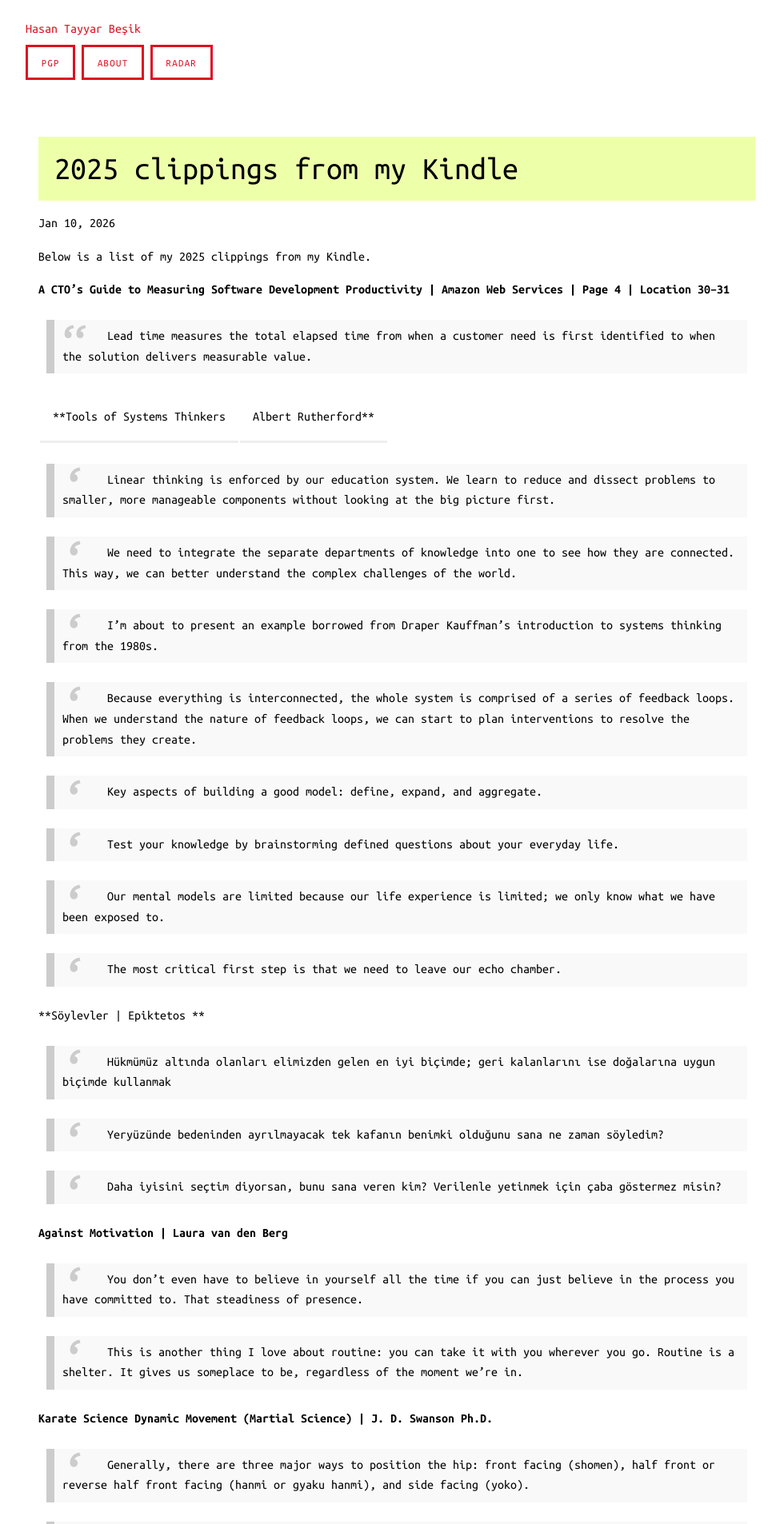
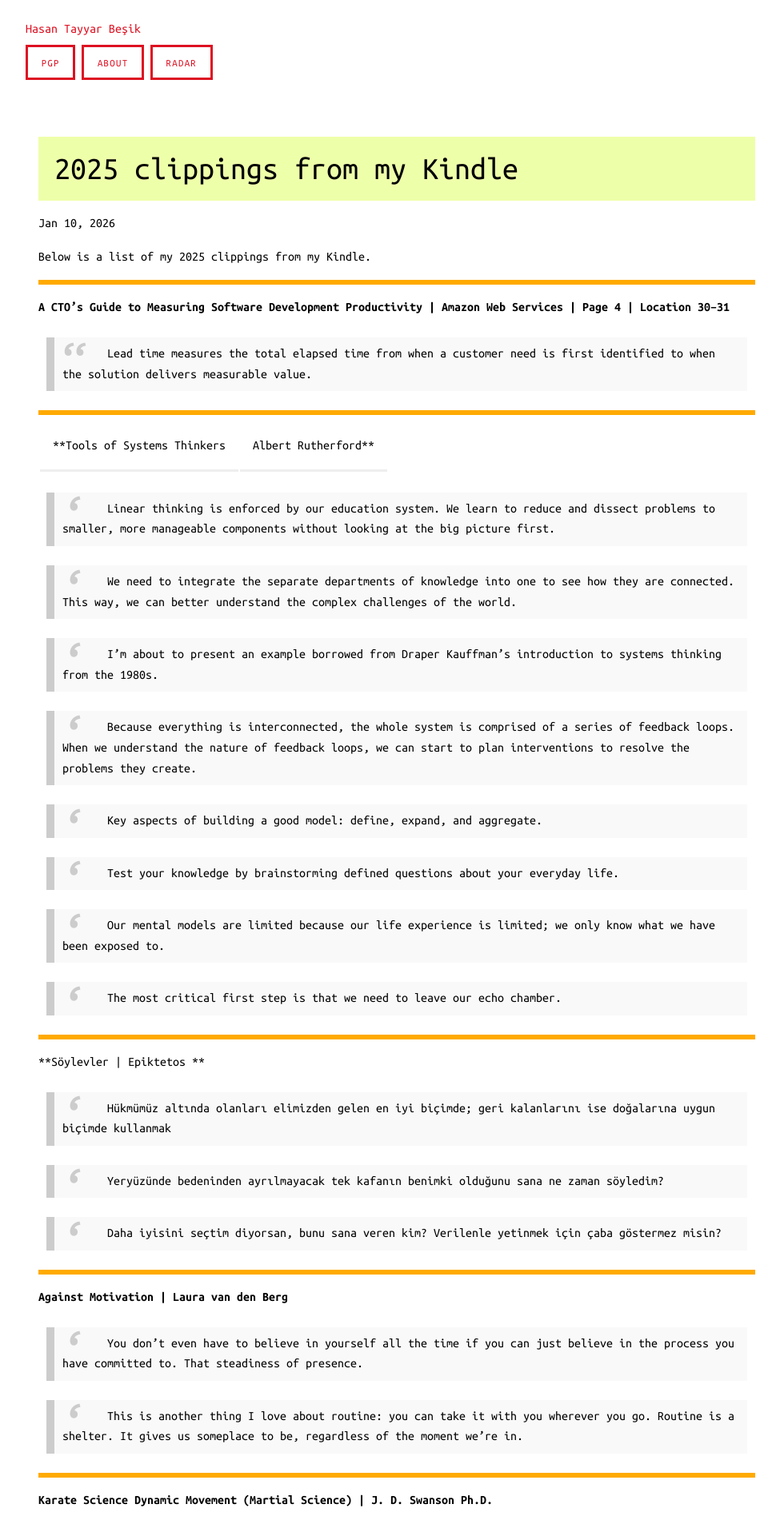
Before and after one commit to hasantayyar/hasantayyar.net, a Jekyll site: the page built from _posts/2026-01-10-clippings.md, in a window 1280 px wide. Shown: the top 1906 px of the page at 80% size, without its empty margins (144-1119 px from the left). Built offline with Jekyll 4.4.1, drawn with Linux system fonts in a browser that asks for light colours; Markdown is read by kramdown in place of the engine named in the settings.

```diff
--- a/_posts/2026-01-10-clippings.md
+++ b/_posts/2026-01-10-clippings.md
@@ -7,10 +7,12 @@ categories: EIL
 
 Below is a list of my 2025 clippings from my Kindle.
 
+__________________
 
 **A CTO’s Guide to Measuring Software Development Productivity | Amazon Web Services | Page 4 | Location 30–31**
 > Lead time measures the total elapsed time from when a customer need is first identified to when the solution delivers measurable value.
 
+__________________
 
 **Tools of Systems Thinkers | Albert Rutherford**
 
@@ -30,6 +32,7 @@ Below is a list of my 2025 clippings from my Kindle.
 
 > The most critical first step is that we need to leave our echo chamber.
 
+__________________
 
 **Söylevler | Epiktetos **
 > Hükmümüz altında olanları elimizden gelen en iyi biçimde; geri kalanlarını ise doğalarına uygun biçimde kullanmak
@@ -38,12 +41,14 @@ Below is a list of my 2025 clippings from my Kindle.
 
 > Daha iyisini seçtim diyorsan, bunu sana veren kim? Verilenle yetinmek için çaba göstermez misin?
 
+__________________
 
 **Against Motivation | Laura van den Berg**
 > You don’t even have to believe in yourself all the time if you can just believe in the process you have committed to. That steadiness of presence.
 
 > This is another thing I love about routine: you can take it with you wherever you go. Routine is a shelter. It gives us someplace to be, regardless of the moment we’re in.
 
+__________________
 
 **Karate Science Dynamic Movement (Martial Science) | J. D. Swanson Ph.D.**
 > Generally, there are three major ways to position the hip: front facing (shomen), half front or reverse half front facing (hanmi or gyaku hanmi), and side facing (yoko).
@@ -56,6 +61,7 @@ Below is a list of my 2025 clippings from my Kindle.
 
 > Finally, it is important to develop flexibility and only kick within the limits of your flexibility.
 
+__________________
 
 **Disaster Recovery Plan for DevOps | Daria Kulikova**
 
```
